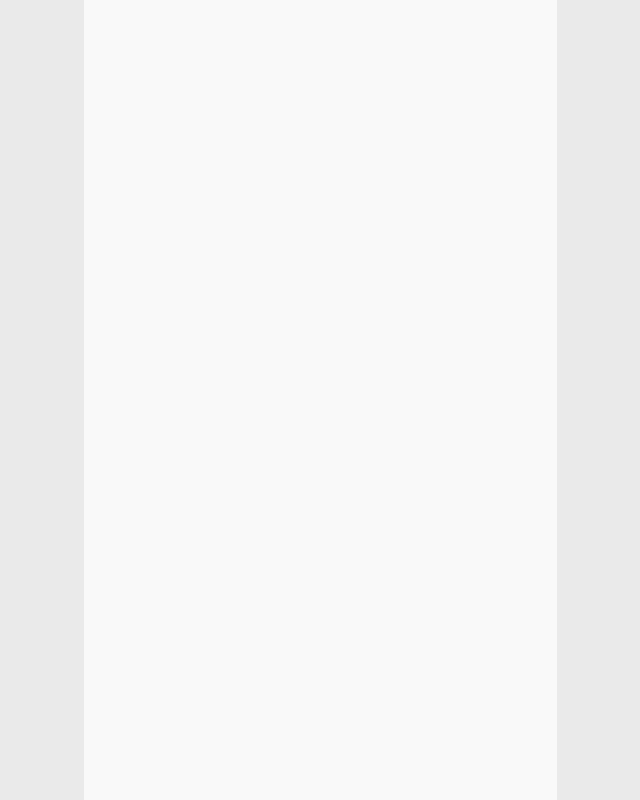
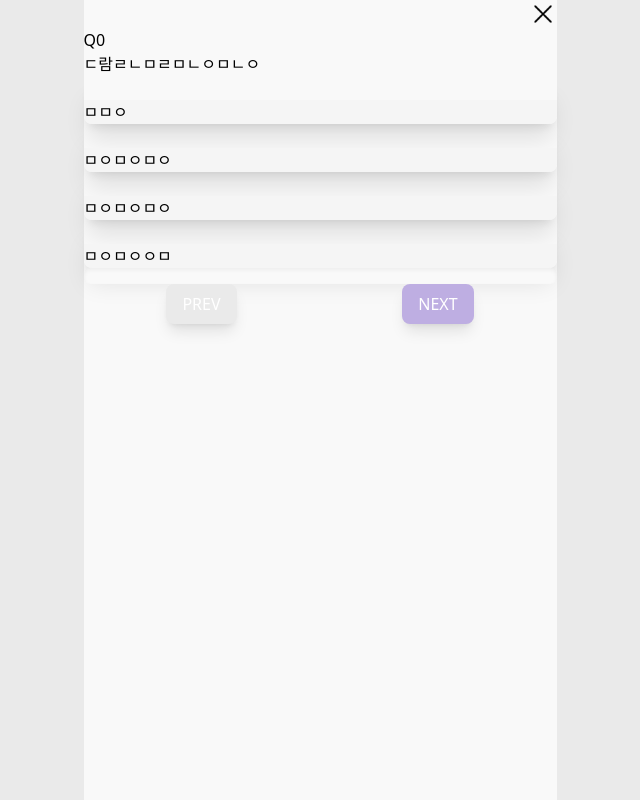
Before and after one commit to TaehyeungKim/onsemiro-deploy-final, a React (Create React App) app: page /play in a window 1280 px wide. Before the commit this address had no page. Shown: the whole page, without its empty margins (320-960 px from the left). Built offline with nearby package versions, Linux system fonts and the light colour scheme.

Commit message:
:sparkles: added playpage layout

```diff
--- a/src/App.js
+++ b/src/App.js
@@ -4,6 +4,7 @@ import HomePage from "./routes/HomePage";
 import LandingPage from "./routes/Landing";
 import SignUpPage from "./routes/SignUp";
 import SignInPage from "./routes/SignIn";
+import PlayPage from "./routes/PlayPage";
 import { BrowserRouter, Routes, Route } from "react-router-dom";
 
 function App() {
@@ -15,6 +16,7 @@ function App() {
           <Route path="/home" Component={HomePage}></Route>
           <Route path="/signup" Component={SignUpPage}></Route>
           <Route path="/signin" Component={SignInPage}></Route>
+          <Route path="/play" Component={PlayPage}></Route>
         </Routes>
       </AppLayout>
     </BrowserRouter>
--- a/src/assets/asset.js
+++ b/src/assets/asset.js
@@ -438,7 +438,12 @@ export const keyMapWithKorean = {
 export const PLAY_DATA = [
   {
     id: 0,
-    question: "",
-    answers: ["", "", "", ""],
+    question: "ㄷ람ㄹㄴㅁㄹㅁㄴㅇㅁㄴㅇ",
+    answers: ["ㅁㅁㅇ", "ㅁㅇㅁㅇㅁㅇ", "ㅁㅇㅁㅇㅁㅇ", "ㅁㅇㅁㅇㅇㅁ"],
+  },
+  {
+    id: 1,
+    question: "ㅁㅇㅁㅇㅁㅇㅁㅇㄴㅇㄴㅁ",
+    answers: ["ㅁㅁㅇ", "ㅁㅇㅁㅇㅁㅇ", "ㅁㅇㅁㅇㅁㅇ", "ㅁㅇㅁㅇㅇㅁ"],
   },
 ];
--- a/src/layouts/PlayLayout/index.jsx
+++ b/src/layouts/PlayLayout/index.jsx
@@ -1,8 +1,14 @@
 import IconImage from "../../components/IconImage";
 import close from "../../assets/ph_x.png";
 import ProgressBar from "../../components/ProgressBar";
+import { MainCustomButton } from "../../components/CustomButton";
+import { useEffect } from "react";
 
-export default function PlayLayout({ data }) {
+export default function PlayLayout({ data, level, total, setter }) {
+  useEffect(() => {
+    console.log(data, level);
+  }, [data]);
+
   return (
     <div className="flex flex-col">
       <header className="w-full flex justify-end">
@@ -11,11 +17,11 @@ export default function PlayLayout({ data }) {
         </div>
       </header>
       <section className="w-full">
-        <h1>Q{data.id}</h1>
-        <h3>{data.question}</h3>
+        <h1>Q{data && data.id}</h1>
+        <h3>{data && data.question}</h3>
       </section>
       <section className="w-full flex flex-col">
-        {data.answers.map((a, i) => (
+        {data?.answers.map((a, i) => (
           <div className="w-full overflow-hidden rounded-lg shadow-xl" key={i}>
             <input
               type="radio"
@@ -26,11 +32,29 @@ export default function PlayLayout({ data }) {
             <label
               htmlFor={`answer_${data.id}_${i}`}
               className="bg-pale peer-checked:bg-main block w-full"
-            />
+            >
+              {a}
+            </label>
           </div>
         ))}
       </section>
-      <footer className=""></footer>
+      <footer className="w-full">
+        <ProgressBar total={total} cur={level} />
+        <div className="w-full flex">
+          <MainCustomButton
+            addedStyle={"!bg-input"}
+            event={{ onClick: () => setter(level - 1) }}
+          >
+            PREV
+          </MainCustomButton>
+          <MainCustomButton
+            addedStyle={"bg-main"}
+            event={{ onClick: () => setter(level + 1) }}
+          >
+            NEXT
+          </MainCustomButton>
+        </div>
+      </footer>
     </div>
   );
 }
--- a/src/routes/PlayPage/index.jsx
+++ b/src/routes/PlayPage/index.jsx
@@ -1,30 +1,42 @@
 import HomeHeader from "../../components/HomeHeader";
-import { useState } from "react";
+import { useEffect, useState } from "react";
+import PlayLayout from "../../layouts/PlayLayout";
+import { PLAY_DATA } from "../../assets/asset";
 
 export default function PlayPage() {
   const [level, setLevel] = useState(0);
 
+  // useEffect(() => {
+  //   console.log(PLAY_DATA[level]);
+  // }, [level]);
+
   return (
-    <div className="flex flex-col">
-      <HomeHeader />
-      <main className="flex flex-col w-full mt-header-height relative">
-        <div className="flex flex-row items-center justify-between fixed top-header-height w-main-frame py-4 px-2 z-10">
-          <button className="bg-main text-white w-full box-border py-4 rounded-md text-xl mb-5">
-            ONSEMIRO로
-            <br />
-            돌아가기
-          </button>
-          <button className="bg-main text-white w-full box-border py-4 rounded-md text-xl mb-5">
-            내 프로필
-            <br />
-            표시 확인
-          </button>
-        </div>
-        <section className="mt-28 px-6">
-          <h3>TEST</h3>
-          <h6>상시 업데이트 중</h6>
-        </section>
-      </main>
-    </div>
+    <PlayLayout
+      data={PLAY_DATA[level]}
+      level={level}
+      total={PLAY_DATA.length}
+      setter={setLevel}
+    />
+    // <div className="flex flex-col">
+    //   <HomeHeader />
+    //   <main className="flex flex-col w-full mt-header-height relative">
+    //     <div className="flex flex-row items-center justify-between fixed top-header-height w-main-frame py-4 px-2 z-10">
+    //       <button className="bg-main text-white w-full box-border py-4 rounded-md text-xl mb-5">
+    //         ONSEMIRO로
+    //         <br />
+    //         돌아가기
+    //       </button>
+    //       <button className="bg-main text-white w-full box-border py-4 rounded-md text-xl mb-5">
+    //         내 프로필
+    //         <br />
+    //         표시 확인
+    //       </button>
+    //     </div>
+    //     <section className="mt-28 px-6">
+    //       <h3>TEST</h3>
+    //       <h6>상시 업데이트 중</h6>
+    //     </section>
+    //   </main>
+    // </div>
   );
 }
```
